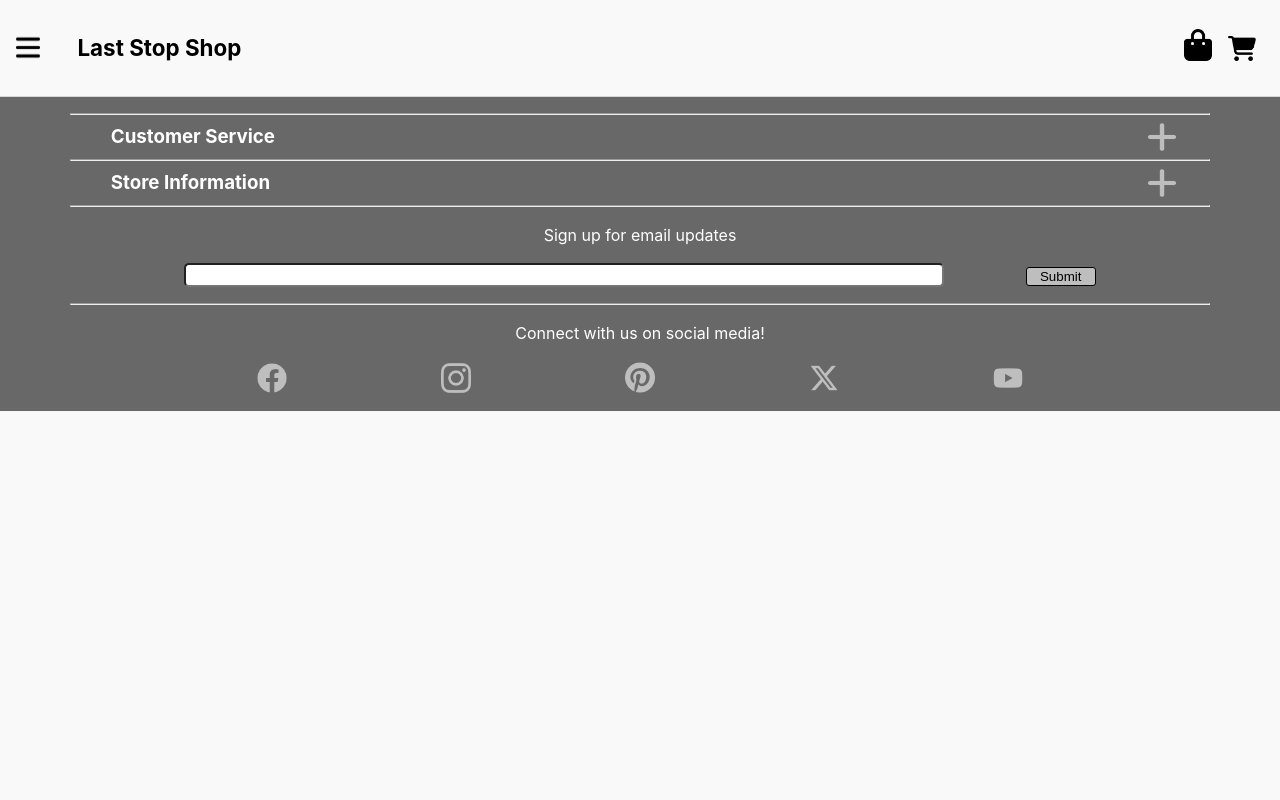
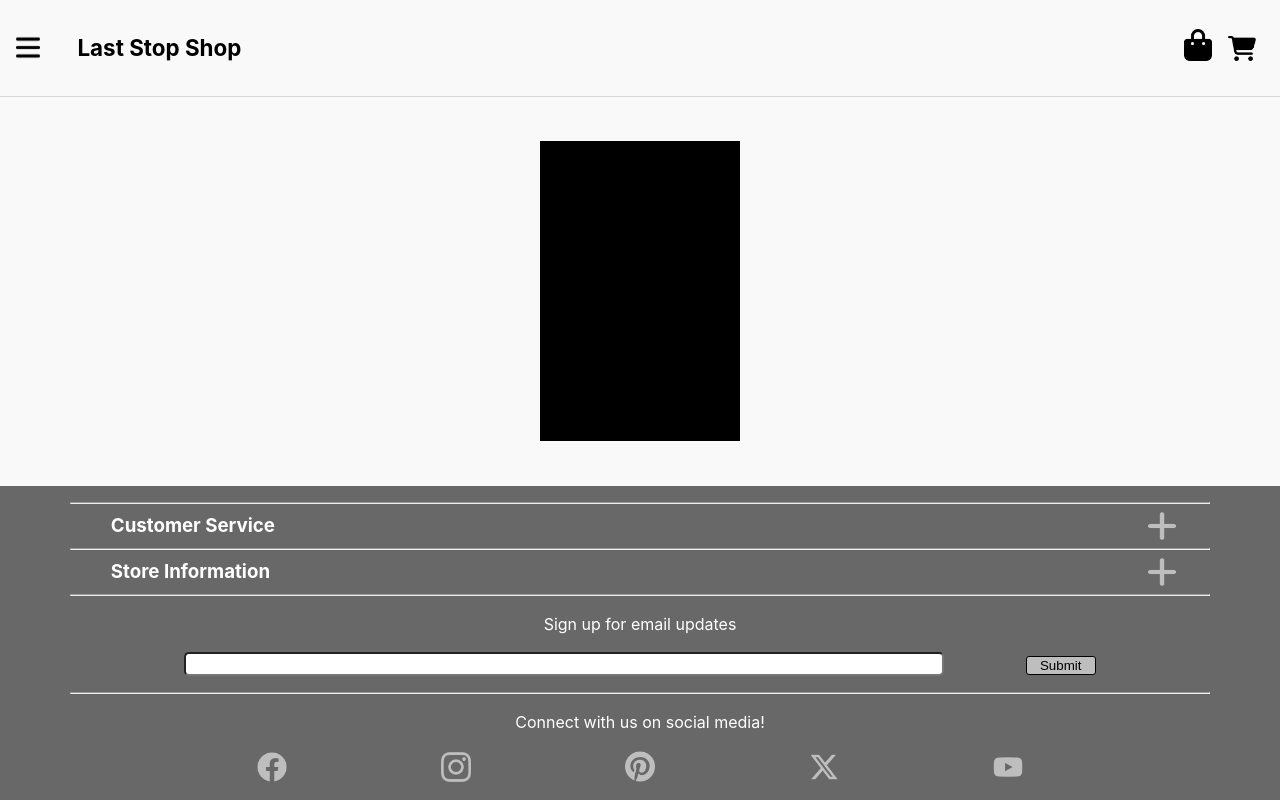
Before and after one commit to marefpceo/react-shopping-cart, a React (Vite) app: page /shop in a window 1280 px wide. Built offline with nearby package versions, Linux system fonts and the light colour scheme.

Commit message:
Create blank shell for card

```diff
--- a/src/components/Card/Card.css
+++ b/src/components/Card/Card.css
@@ -0,0 +1,5 @@
+.card {
+  width: 200px;
+  height: 300px;
+  background-color: black;
+}
--- a/src/components/Card/Card.jsx
+++ b/src/components/Card/Card.jsx
@@ -0,0 +1,16 @@
+import '../Card/Card.css';
+
+function Card() {
+  return (
+    <div className='card'>
+      <div className='card-image'></div>
+      <div className='card-body'>
+        <div className='item-name'></div>
+        <div className='item-description'></div>
+        <div className='item-cost'></div>
+      </div>
+    </div>
+  );
+}
+
+export default Card;
--- a/src/components/Menu/Menu.css
+++ b/src/components/Menu/Menu.css
@@ -26,5 +26,12 @@ aside {
 .menu-container h2 {
   text-align: center;
   margin: 0;
-  padding: 0.5rem;
+  padding-top: 2rem;
 }
+
+#menu-exit {
+  width: 25px;
+  position: absolute;
+  right: 28%;
+  top: 2%;
+}
--- a/src/components/Menu/Menu.jsx
+++ b/src/components/Menu/Menu.jsx
@@ -1,3 +1,4 @@
+import menuExit from '../../assets/xmark-solid.png';
 import '../Menu/Menu.css';
 
 function Menu() {
@@ -27,6 +28,7 @@ function Menu() {
           </li>
         </ul>
       </div>
+      <img src={menuExit} alt='' id='menu-exit' />
     </aside>
   );
 }
--- a/src/components/Shop/Shop.css
+++ b/src/components/Shop/Shop.css
@@ -0,0 +1,6 @@
+.card-div {
+  display: flex;
+  justify-content: center;
+  align-items: center;
+  flex-grow: 1;
+}
--- a/src/components/Shop/Shop.jsx
+++ b/src/components/Shop/Shop.jsx
@@ -1,10 +1,15 @@
 import Header from '../Header/Header';
 import Footer from '../Footer/Footer';
+import Card from '../Card/Card';
+import '../Shop/Shop.css';
 
 function Shop() {
-  return(
+  return (
     <>
       <Header />
+      <div className='card-div'>
+        <Card />
+      </div>
       <Footer />
     </>
   );
```
Also changed, not shown: src/assets/xmark-solid.png (added).
